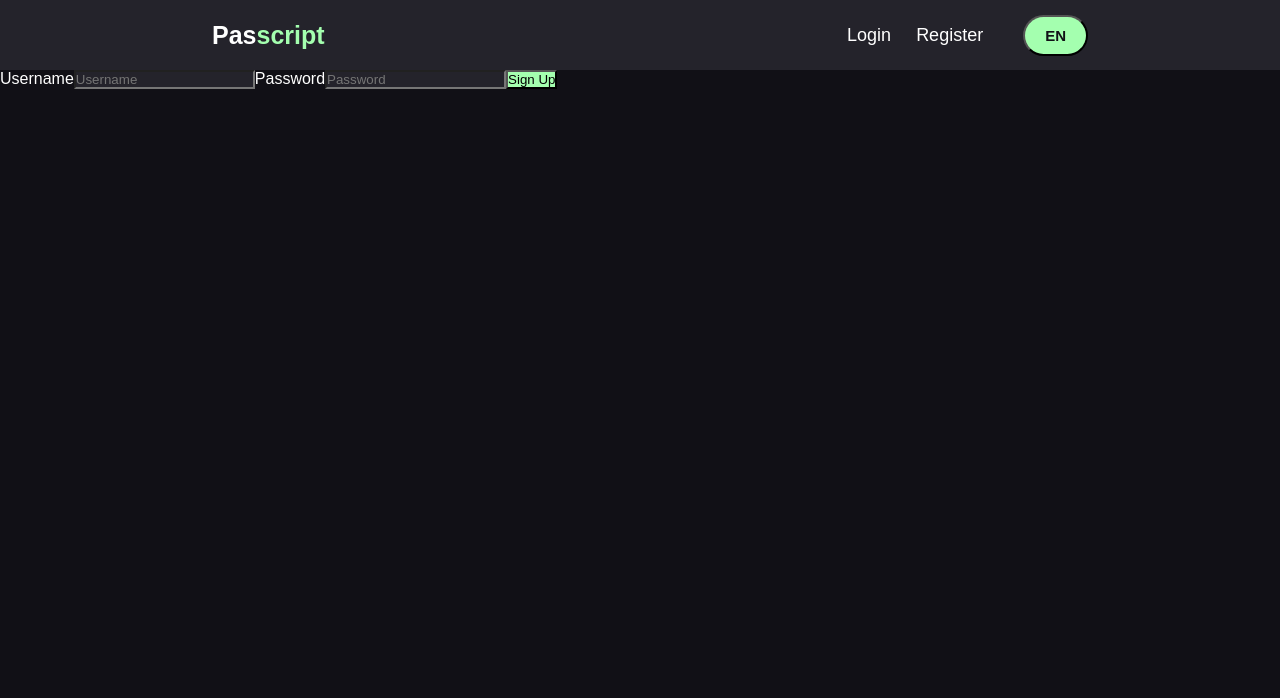
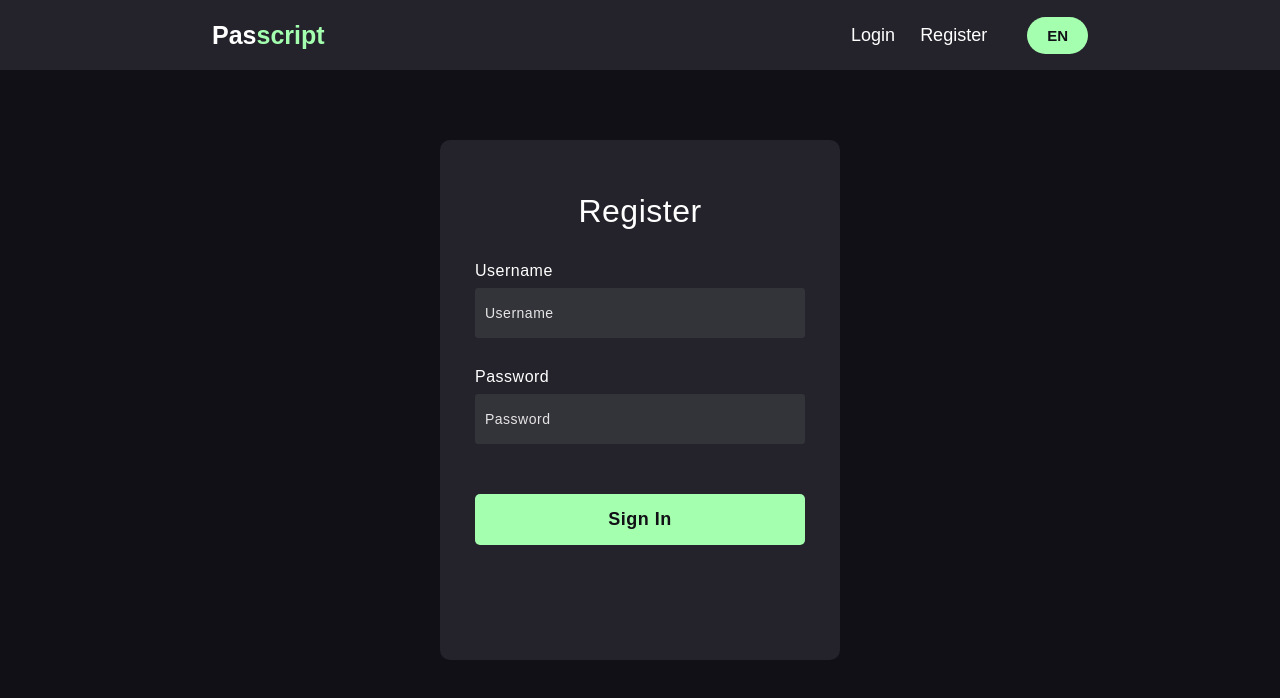
Before and after one commit to serifselim/passcript, a Vue app: page /register in a window 1280 px wide. Shown: the top 698 px of the page. Built offline with nearby package versions, Linux system fonts and the light colour scheme; a web font is replaced by a local one.

Commit message:
none commit

```diff
--- /dev/null
+++ b/src/components/listView/AddItem.vue
@@ -0,0 +1,76 @@
+<template>
+  <form class="list-form">
+    <div class="list-form-up">
+      <div class="list-form-item">
+        <label for="name">{{ list.name }}</label>
+        <input id="name" type="text" required placeholder="EXAMPLE_NAME" />
+      </div>
+      <div class="list-form-item">
+        <label for="password">{{ list.password }}</label>
+        <input
+          id="password"
+          type="password"
+          required
+          placeholder="I9JUICNSHxsaAWF11"
+        />
+      </div>
+      <div class="list-form-item">
+        <label for="secretKey">{{ list.secretKey }}</label>
+        <input
+          id="secretKey"
+          type="password"
+          required
+          placeholder="SECRET_KEY"
+        />
+      </div>
+    </div>
+    <div class="list-form-down">
+      <button disabled class="list-form-button">
+        {{ list.add }}
+      </button>
+    </div>
+  </form>
+</template>
+<script>
+export default {
+  name: "AddItem",
+  props: ["list"],
+}
+</script>
+<style scoped>
+.list-form {
+  display: flex;
+  flex-direction: column;
+  row-gap: 20px;
+  align-items: center;
+  justify-content: center;
+  margin-top: 30px;
+}
+
+.list-form .list-form-up {
+  display: flex;
+  align-items: center;
+  column-gap: 20px;
+}
+
+.list-form-item {
+  display: flex;
+  flex-direction: column;
+  row-gap: 10px;
+}
+
+.list-form-item label {
+  color: var(--color-primary);
+}
+
+button {
+  font-size: 18px;
+  padding: 5px 30px;
+  max-width: 250px;
+  font-weight: bold;
+  border-radius: 2px;
+  cursor: pointer;
+  background-color: var(--color-primary);
+  transition: background-color 1s ease;
+}
+</style>
--- /dev/null
+++ b/src/components/listView/PasswordList.vue
@@ -0,0 +1,8 @@
+<template>
+  <div></div>
+</template>
+<script>
+export default {
+  name: "PasswordList",
+}
+</script>
--- a/src/langs/en_EN.json
+++ b/src/langs/en_EN.json
@@ -4,12 +4,23 @@
   },
   "header": {
     "login": "Login",
-    "register": "Register"
+    "register": "Register",
+    "logOut": "Log out"
   },
   "login": {
     "username": "Username",
     "password": "Password",
-    "logIn": "Log In"
+    "logIn": "Log In",
+    "signIn": "Sign In"
+  },
+  "list": {
+    "name": "Name",
+    "add": "Add",
+    "password": "Password",
+    "secretKey": "Secret Key",
+    "actions": "Actions",
+    "decrypt": "Decrypt",
+    "delete": "Delete"
   },
   "generate": {
     "header": "Password Generator",
@@ -24,6 +35,8 @@
   },
   "global": {
     "toastText": "Password was copied !",
-    "authToastText": "Login successful"
+    "authToastText": "Login successful",
+    "registerToastText": "Register successful",
+    "registerErrorToastText": "Please try again !"
   }
 }
--- a/src/langs/tr_TR.json
+++ b/src/langs/tr_TR.json
@@ -4,12 +4,23 @@
   },
   "header": {
     "login": "Giriş Yap",
-    "register": "Kayıt Ol"
+    "register": "Kayıt Ol",
+    "logOut": "Çıkış Yap"
   },
   "login": {
     "username": "Kullanıcı Adı",
     "password": "Şifre",
-    "logIn": "Giriş Yap"
+    "logIn": "Giriş Yap",
+    "signIn": "Kayıt Ol"
+  },
+  "list": {
+    "name": "Ad",
+    "add": "Ekle",
+    "password": "Şifre",
+    "secretKey": "Güvenlik Anahtarı",
+    "actions": "Etkileşimler",
+    "decrypt": "Çöz",
+    "delete": "Sil"
   },
   "generate": {
     "header": "Şifre Oluşturucu",
@@ -24,6 +35,8 @@
   },
   "global": {
     "toastText": "Şifre kopyalandı !",
-    "authToastText": "Giriş başarılı"
+    "authToastText": "Giriş başarılı",
+    "registerToastText": "Kayıt oluşturma başarılı",
+    "registerErrorToastText": "Lütfen tekrar deneyin !"
   }
 }
--- a/src/router/index.js
+++ b/src/router/index.js
@@ -10,12 +10,17 @@ import {
 } from "../views"
 
 const routes = [
-  { path: "/", component: HomeView },
-  { path: "/login", component: LoginView },
-  { path: "/register", component: RegisterView },
+  { path: "/", component: HomeView, meta: { requiresAuth: false } },
+  { path: "/login", component: LoginView, meta: { requiresAuth: false } },
+  { path: "/register", component: RegisterView, meta: { requiresAuth: false } },
   {
     path: "/generate",
     component: GenerateView,
+    meta: { requiresAuth: true },
+  },
+  {
+    path: "/list",
+    component: ListView,
     meta: { requiresAuth: true },
   },
   {
@@ -38,11 +43,11 @@ const router = createRouter({
 router.beforeEach((to, from, next) => {
   let requiresAuth = to.matched.some((record) => record.meta.requiresAuth)
   const { currentUser } = useUserStore()
-  if (!requiresAuth) {
-    next()
-  } else if (requiresAuth && !currentUser) {
+  if (requiresAuth && !currentUser) {
     next({ path: "/login" })
-  } else if (requiresAuth && currentUser) {
+  } else if (!requiresAuth && currentUser) {
+    next({ path: "/generate" })
+  } else {
     next()
   }
 })
--- a/src/styles/_base.css
+++ b/src/styles/_base.css
@@ -17,11 +17,30 @@ body {
 
 button {
   background: var(--color-primary);
+  cursor: pointer;
+  border: none;
+}
+
+button:hover {
+  opacity: 0.8;
+}
+
+button:disabled {
+  background-color: brown;
+  color: var(--color-dark);
 }
 
 input {
   background: var(--color-gray);
   color: var(--color-dark);
+  border: none;
+  padding: 15px 20px;
+  border-radius: 5px;
+  color: white;
+}
+
+input:focus {
+  outline: none;
 }
 
 li {
--- a/src/views/GenerateView.vue
+++ b/src/views/GenerateView.vue
@@ -45,11 +45,11 @@ export default {
   },
 }
 </script>
-<style>
+<style scoped>
 .container {
   max-width: 576px;
   height: 70%;
-  margin-inline: auto;
+  margin: 30px auto 0 auto;
 }
 
 .context {
--- a/src/views/ListView.vue
+++ b/src/views/ListView.vue
@@ -1,10 +1,117 @@
-<template >
-    <div>
-        List View
+<template>
+  <div class="container">
+    <add-item :list="getCurrentData.list" />
+    <div class="list-table">
+      <ul>
+        <li>
+          <h3>EXAMPLE_NAME</h3>
+          <div class="list-table-hash">
+            <i> U2FsdGVkX18QUrzzGM89qs50tQ+mqLiwfQSGgOxjrVM= </i>
+
+            <a @click="copyPassword" href="#" class="show-copy">
+              <i class="gg-copy"></i>
+            </a>
+          </div>
+          <form></form>
+          <input type="password" placeholder="ENTER YOUR SECRET_KEY" />
+          <div class="list-table-actions">
+            <button>{{ getCurrentData.list.decrypt }}</button>
+            <button>{{ getCurrentData.list.delete }}</button>
+          </div>
+        </li>
+      </ul>
     </div>
+  </div>
 </template>
 <script>
+// Pinia
+import { mapState } from "pinia"
+import { useLangStore } from "../stores/lang"
+// Components
+import AddItem from "../components/listView/AddItem.vue"
+import PasswordList from "../components/listView/PasswordList.vue"
+
 export default {
-
+  name: "ListView",
+  computed: {
+    ...mapState(useLangStore, ["getCurrentData"]),
+  },
+  components: {
+    AddItem,
+    PasswordList,
+  },
 }
 </script>
+<style scoped>
+.gg-copy {
+  color: var(--color-primary);
+}
+
+.list-form button:hover {
+  opacity: 0.8;
+}
+.list-table {
+  display: flex;
+  justify-content: center;
+  margin-top: 30px;
+  margin-inline: auto;
+  max-width: 768px;
+}
+
+.list-table ul {
+  display: flex;
+  flex-direction: column;
+  justify-content: center;
+  width: 100%;
+  row-gap: 20px;
+}
+
+.list-table ul li {
+  display: flex;
+  align-items: stretch;
+  flex-direction: column;
+  padding: 15px 25px;
+  border: 2px solid var(--color-gray);
+}
+
+.list-table ul li .list-table-hash {
+  display: flex;
+  justify-content: space-between;
+  padding: 0 20px;
+}
+
+.list-table ul li h3 {
+  margin-bottom: 10px;
+}
+
+.list-table ul li input {
+  margin-top: 10px;
+  font-size: 15px;
+  text-align: center;
+}
+
+.list-table .list-table-actions {
+  flex: 1;
+  justify-content: center;
+  display: flex;
+  column-gap: 10px;
+  margin-top: 10px;
+}
+
+.list-table .list-table-actions button {
+  flex: 1;
+  padding: 5px 20px;
+  font-weight: bold;
+  font-size: 16px;
+  border: none;
+  transition: background-color 0.3s easy;
+}
+
+.list-table .list-table-actions button:first-child {
+  background-color: var(--color-primary);
+}
+
+.list-table .list-table-actions button:last-child {
+  background-color: brown;
+}
+</style>
--- a/src/views/RegisterView.vue
+++ b/src/views/RegisterView.vue
@@ -1,48 +1,137 @@
 <template>
   <div>
-    <form @submit.prevent="setNewUser(user)">
-      <label for="username">Username</label>
+    <form @submit.prevent="handleSubmit">
+      <h3>{{ getCurrentData.header.register }}</h3>
+
+      <label for="username">{{ getCurrentData.login.username }}</label>
       <input
         class="input"
         id="username"
         v-model.trim="user.username"
-        placeholder="Username"
+        :placeholder="getCurrentData.login.username"
         required
       />
-      <label for="password">Password</label>
+
+      <label for="password">{{ getCurrentData.login.password }}</label>
       <input
         id="password"
         v-model.trim="user.password"
         type="password"
-        placeholder="Password"
+        :placeholder="getCurrentData.login.password"
         required
       />
-      <button>Sign Up</button>
+
+      <button>{{ getCurrentData.login.signIn }}</button>
     </form>
+    <toast
+      v-if="toastInfo.isCreated"
+      :text="toastInfo.toastText"
+      :info="toastInfo.info"
+    />
   </div>
 </template>
 <script>
 // Pinia
-import { mapActions } from "pinia"
+import { mapActions, mapState } from "pinia"
 import { useUserStore } from "../stores/user"
+import { useLangStore } from "../stores/lang"
 // Components
 import Toast from "../components/global/Toast.vue"
 
 export default {
   name: "RegisterView",
   data: () => ({
-    user: {
-      username: "",
-      password: "",
+    user: {},
+    toastInfo: {},
+  }),
+  computed: {
+    ...mapState(useLangStore, ["getCurrentData"]),
+  },
+  methods: {
+    handleSubmit() {
+      const res = this.setNewUser(this.user)
+      if (res) {
+        this.$router.push("/login")
+      } else {
+        this.user = {}
+        this.showToast(true)
+      }
     },
-  }),
-  methods: {
+    async showToast(isFailed) {
+      const { registerErrorToastText, registerToastText } =
+        this.getCurrentData.global
+
+      this.toastInfo = {
+        info: isFailed ? "danger" : "success",
+        toastText: isFailed ? registerErrorToastText : registerToastText,
+        isCreated: true,
+      }
+
+      setTimeout(() => {
+        this.toastInfo.isCreated = false
+      }, 1000)
+    },
     ...mapActions(useUserStore, ["setNewUser"]),
+  },
+  components: {
+    Toast,
   },
 }
 </script>
 <style scoped>
-.input {
-  color: white;
+form {
+  height: 520px;
+  width: 400px;
+  background-color: var(--color-gray);
+  position: absolute;
+  transform: translate(-50%, -50%);
+  top: 50%;
+  left: 50%;
+  border-radius: 10px;
+  padding: 50px 35px;
+}
+form * {
+  color: #ffffff;
+  letter-spacing: 0.5px;
+  outline: none;
+  border: none;
+}
+form h3 {
+  font-size: 32px;
+  font-weight: 500;
+  line-height: 42px;
+  text-align: center;
+}
+
+label {
+  display: block;
+  margin-top: 30px;
+  font-size: 16px;
+  font-weight: 500;
+}
+input {
+  display: block;
+  height: 50px;
+  width: 100%;
+  background-color: rgba(255, 255, 255, 0.07);
+  border-radius: 3px;
+  padding: 0 10px;
+  margin-top: 8px;
+  font-size: 14px;
+  font-weight: 300;
+}
+::placeholder {
+  color: #e5e5e5;
+}
+button {
+  margin-top: 50px;
+  width: 100%;
+  background-color: var(--color-primary);
+  color: var(--color-dark);
+  padding: 15px 0;
+  font-size: 18px;
+  font-weight: 600;
+  border-radius: 5px;
+  cursor: pointer;
 }
 </style>
```
Also changed, not shown: src/components/global/Header.vue (+22 -1 lines), src/stores/user.js (+19 -1 lines).
